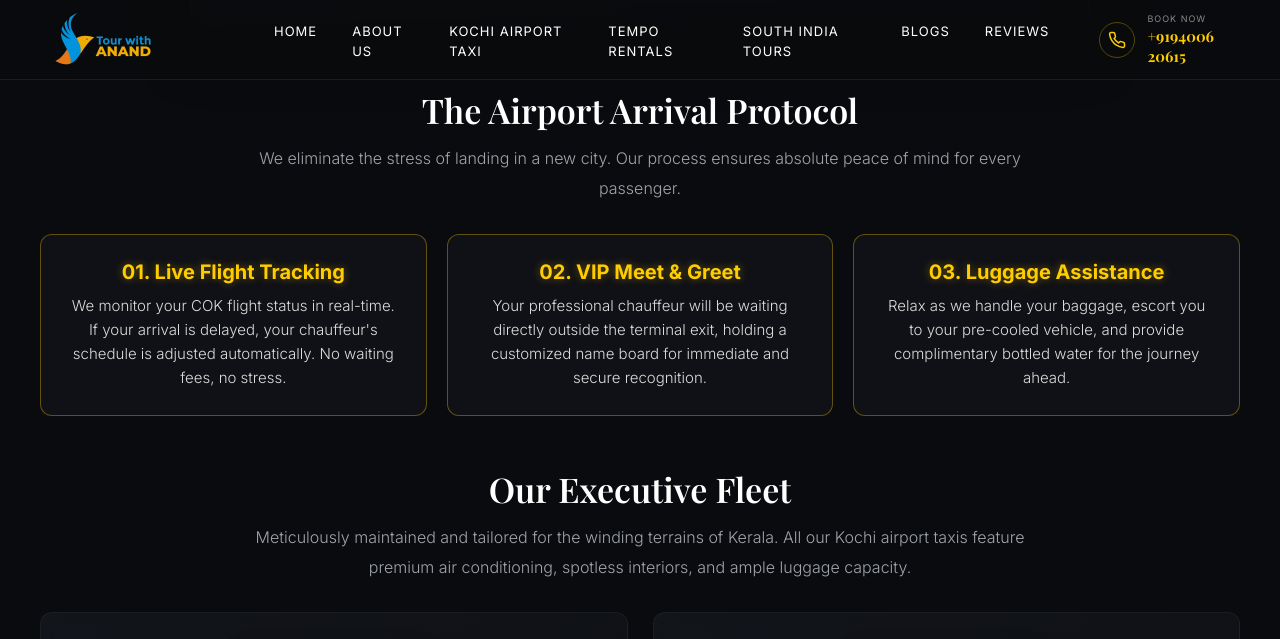
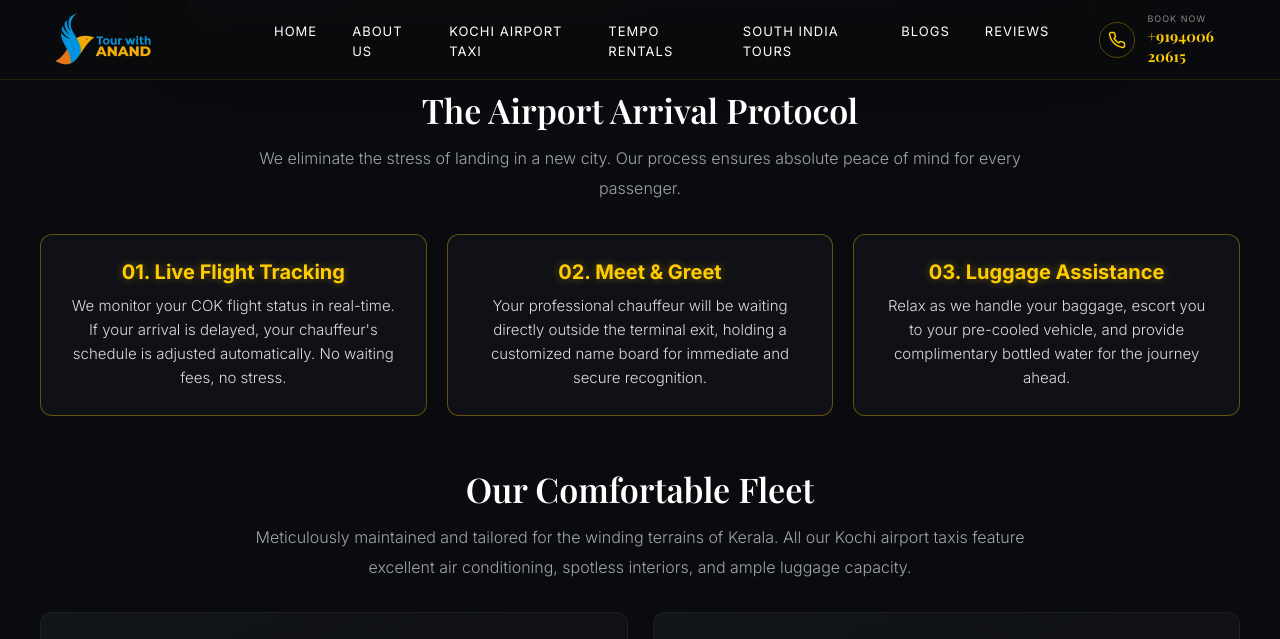
Before and after one commit to tourwithanand/tourwithanand-com, a Jekyll site: the page built from kochi-airport.html, in a window 1280 px wide and 900 px high, scrolled down 1298 px, cut to the strip 0-639 px from the top of the window. Built offline with Jekyll 4.4.1, drawn with Linux system fonts in a browser that asks for light colours; some of the changed text lies outside the part shown.

Commit message:
Update kochi-airport.html

```diff
--- a/kochi-airport.html
+++ b/kochi-airport.html
@@ -34,7 +34,7 @@
       "name": "Kerala"
     }
   ],
-  "description": "Premium 24x7 Kochi airport taxi service. Book reliable, safe, and transparently priced airport transfers across Kerala with VIP meet & greet."
+  "description": "Reliable 24x7 Kochi airport taxi service. Book safe, comfortable, and transparently priced airport transfers across Kerala."
 }
 </script>
 
@@ -46,7 +46,7 @@
   <div class="desktop-hero-content">
     <span class="route-meta">Cochin International Airport (COK)</span>
     <h1>24X7 Kochi Airport Taxi Service</h1>
-    <p>Seamless, reliable, and private chauffeurs across Kerala. Featuring flight tracking, VIP Meet & Greet, and a pristine fleet of Innova Crystas.</p>
+    <p>Seamless, reliable, and comfortable chauffeurs across Kerala. Featuring flight tracking, Meet & Greet, and a pristine fleet of Innova Crystas.</p>
     <a href="#booking-form" class="futuristic-btn" style="margin-top: 25px;">Get Instant Quote</a>
   </div>
 </section>
@@ -54,14 +54,14 @@
 <!-- MOBILE HERO (REDESIGNED FOR FULL IMAGE VISIBILITY) -->
 <section class="mobile-hero-banner mobile-only">
   <div class="m-hero-img-box">
-    <img src="/Mobile%20Hero%20Airprot.jpg" class="m-hero-bg" alt="Premium private taxi from Kochi Airport">
+    <img src="/Mobile%20Hero%20Airprot.jpg" class="m-hero-bg" alt="Reliable private taxi from Kochi Airport">
     <div class="m-hero-gradient"></div>
   </div>
 
   <div class="m-hero-content">
     <span class="route-meta">Kerala Intercity Transfers</span>
     <h1>24X7 Kochi Airport<br>Taxi Service</h1>
-    <p>Seamless, reliable, and private chauffeurs across Kerala.</p>
+    <p>Seamless, safe, and comfortable chauffeurs across Kerala.</p>
     <a href="#booking-form" class="futuristic-btn mobile-hero-btn">Book Your Ride</a>
   </div>
 </section>
@@ -78,7 +78,7 @@
     <!-- BOOKING FORM (AD CONVERSION FOCUS) -->
     <div id="booking-form" class="booking-widget-box neon-border">
       <div class="widget-header">
-        <h3>Request Your Premium Transfer</h3>
+        <h3>Request Your Taxi Transfer</h3>
         <p>Submit your trip details below, and Anand will reply instantly on WhatsApp to confirm availability and exact pricing.</p>
       </div>
       <form class="whatsapp-booking-form" onsubmit="sendWhatsAppQuote(event)">
@@ -102,10 +102,10 @@
           <div class="form-group full-width-field">
             <label for="car-type">Select Preferred Fleet</label>
             <select id="car-type" required>
-              <option value="Toyota Innova Crysta (Premium SUV)">Innova Crysta</option>
+              <option value="Toyota Innova Crysta (Spacious SUV)">Innova Crysta</option>
               <option value="Maruti Ertiga (Compact SUV)">Maruti Ertiga</option>
-              <option value="Swift Dzire / Premium Sedan">Premium Sedan</option>
-              <option value="Force Urbania / Luxury Tempo Traveller">Force Urbania / Tempo Traveller</option>
+              <option value="Swift Dzire / Comfortable Sedan">Comfortable Sedan</option>
+              <option value="Force Urbania / Tempo Traveller">Force Urbania / Tempo Traveller</option>
             </select>
           </div>
         </div>
@@ -123,7 +123,7 @@
           <p>We monitor your COK flight status in real-time. If your arrival is delayed, your chauffeur's schedule is adjusted automatically. No waiting fees, no stress.</p>
         </div>
         <div class="protocol-card neon-border">
-          <strong class="protocol-number">02. VIP Meet & Greet</strong>
+          <strong class="protocol-number">02. Meet & Greet</strong>
           <p>Your professional chauffeur will be waiting directly outside the terminal exit, holding a customized name board for immediate and secure recognition.</p>
         </div>
         <div class="protocol-card neon-border">
@@ -135,8 +135,8 @@
 
     <!-- EXECUTIVE FLEET WITH CAR IMAGES -->
     <div class="document-text-block">
-      <h2 class="centered-heading">Our Executive Fleet</h2>
-      <p class="centered-subtext">Meticulously maintained and tailored for the winding terrains of Kerala. All our Kochi airport taxis feature premium air conditioning, spotless interiors, and ample luggage capacity.</p>
+      <h2 class="centered-heading">Our Comfortable Fleet</h2>
+      <p class="centered-subtext">Meticulously maintained and tailored for the winding terrains of Kerala. All our Kochi airport taxis feature excellent air conditioning, spotless interiors, and ample luggage capacity.</p>
 
       <div class="fleet-features-grid">
         <div class="feature-box glass-card">
@@ -147,7 +147,7 @@
         <div class="feature-box glass-card">
           <img src="/Force%20Urbania.png" alt="Force Urbania Kochi Airport Cabs" class="fleet-img" onerror="this.style.display='none'">
           <h3>Force Urbania & Tempo</h3>
-          <p>The ultimate luxury group mover. Wide aisles, panoramic windows, and reclining push-back seats for groups of 8 to 17 passengers traveling together.</p>
+          <p>The ultimate comfortable group mover. Wide aisles, panoramic windows, and reclining push-back seats for groups of 8 to 17 passengers traveling together.</p>
         </div>
         <div class="feature-box glass-card">
           <img src="/Maruti%20Ertiga.png" alt="Ertiga Taxi Kochi Airport" class="fleet-img" onerror="this.style.display='none'">
@@ -155,8 +155,8 @@
           <p>A highly popular, spacious, and economical SUV choice for small families of up to 4 passengers carrying standard travel luggage.</p>
         </div>
         <div class="feature-box glass-card">
-          <img src="/Swift%20Dzire.png" alt="Premium Sedan Taxi Cochin Airport" class="fleet-img" onerror="this.style.display='none'">
-          <h3>Premium Sedans</h3>
+          <img src="/Swift%20Dzire.png" alt="Comfortable Sedan Taxi Cochin Airport" class="fleet-img" onerror="this.style.display='none'">
+          <h3>Comfortable Sedans</h3>
           <p>Swift and efficient. Perfect for solo travelers or couples requiring a quick, comfortable transfer directly to Fort Kochi, Ernakulam, or city hotels.</p>
         </div>
       </div>
@@ -288,7 +288,7 @@
                         `• *Date:* ${date}%0A` +
                         `• *Time:* ${time}%0A` +
                         `• *Vehicle Chosen:* ${car}%0A%0A` +
-                        `Hi Anand, please verify fleet availability and share your customized premium quote details.`;
+                        `Hi Anand, please verify fleet availability and share your customized exact fare details.`;
 
   const whatsappUrl = `https://wa.me/919400620615?text=${formattedText}`;
   window.open(whatsappUrl, '_blank');
```
Also changed, not shown: other parts of kochi-airport.html (+2 -0 lines).
